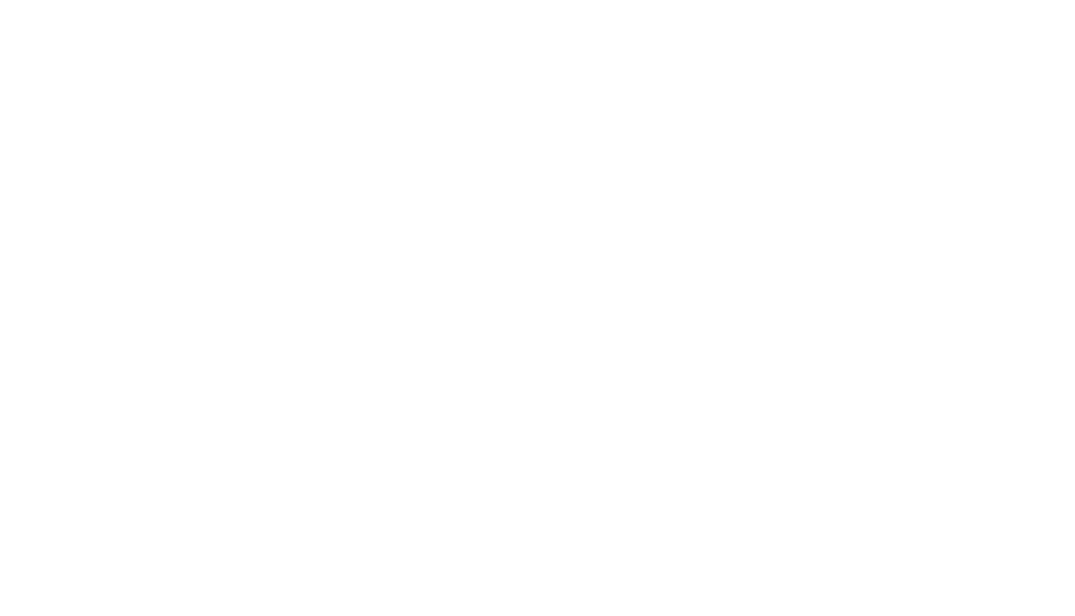
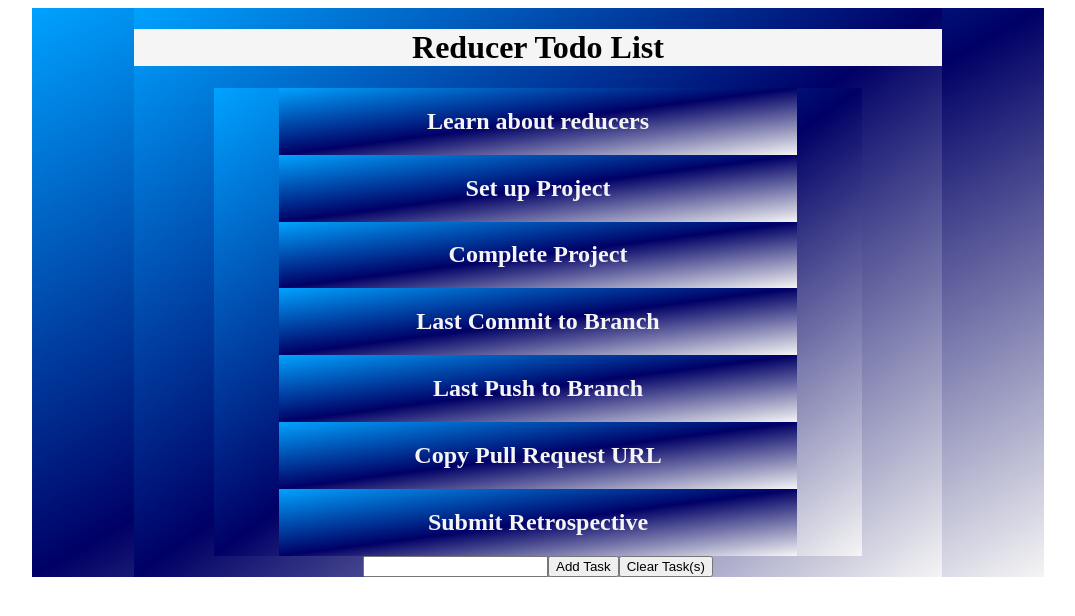
Before and after one commit to bloominstituteoftechnology/reducer-todo, a React (Create React App) app in the folder todo/: page / in a window 1280 px wide. Shown: the top 616 px of the page, without its empty margins (102-1177 px from the left). Built offline with nearby package versions, Linux system fonts and the light colour scheme.

Commit message:
component built/working on reducer learning

```diff
--- a/todo/src/App.css
+++ b/todo/src/App.css
@@ -1,38 +1,42 @@
-.App {
+.app div {
+  background-color: rgba(0, 162, 255, 1);
+  border: 3px ridge black;
+  width: 80%;
+  margin: 0 auto;
   text-align: center;
+  display: flex;
+  flex-direction: column;
+  justify-content: space-around;
+
 }
 
-.App-logo {
-  height: 40vmin;
-  pointer-events: none;
+div {
+  background-image:linear-gradient(to bottom right, #00a2ff,#000066, whitesmoke);
+  width: 80%;
+  margin: 0 auto;
+  text-align: center;
+  display: flex;
+  flex-direction: column;
+  justify-content: space-around;
 }
 
-@media (prefers-reduced-motion: no-preference) {
-  .App-logo {
-    animation: App-logo-spin infinite 20s linear;
-  }
+div p {
+  color: whitesmoke;
+  font-weight: bold;
+}
+.parent div {
+  border: none;
+
 }
 
-.App-header {
-  background-color: #282c34;
-  min-height: 100vh;
-  display: flex;
-  flex-direction: column;
-  align-items: center;
-  justify-content: center;
-  font-size: calc(10px + 2vmin);
-  color: white;
+.completed {
+  background-color: rgba(0, 162, 255, 0.561);
+  color:darkgray;
+  text-decoration: line-through;
 }
-
-.App-link {
-  color: #61dafb;
+h1 {
+  background-color: whitesmoke;
 }
-
-@keyframes App-logo-spin {
-  from {
-    transform: rotate(0deg);
-  }
-  to {
-    transform: rotate(360deg);
-  }
+h2 {
+  color: whitesmoke;
 }
--- a/todo/src/App.js
+++ b/todo/src/App.js
@@ -1,9 +1,16 @@
 import React from 'react';
 import './App.css';
+import TodoList from './components/TodoList';
+import TodoForm from './components/TodoForm';
+import { tasks } from './components/taskdata';
 
 function App() {
   return (
     <div className="App">
+      <h1>Reducer Todo List</h1>
+      <TodoList />
+      <TodoForm
+        tasks={tasks} />
 
     </div>
   );
--- /dev/null
+++ b/todo/src/components/Todo.js
@@ -0,0 +1,12 @@
+import React from 'react';
+
+const Todo = props => {
+
+    return (
+        <div>
+            <h2>{props.task}</h2>
+        </div>
+    )
+};
+
+export default Todo;
--- /dev/null
+++ b/todo/src/components/TodoForm.js
@@ -0,0 +1,35 @@
+import React from 'react';
+
+const TodoForm = () => {
+
+    // addTask = taskName => {
+    //     setState({
+    //         tasks: [
+    //             ...tasks,
+    //             {
+    //                 item: taskName,
+    //                 id: Date.now(),
+    //                 completed: false
+    //             }
+    //         ]
+    //     });
+    // };
+
+    return (
+        <form>
+            <input
+                type='text'
+                name='task'
+                value=''>
+            </input>
+            <button>
+                Add Task
+            </button>
+            <button>
+                Clear Task(s)
+            </button>
+        </form>
+    )
+};
+
+export default TodoForm;
--- /dev/null
+++ b/todo/src/components/TodoList.js
@@ -0,0 +1,24 @@
+import React, { useReducer } from 'react';
+import { TodoReducer, initialState } from '../reducers/TodoReducer';
+import Todo from './Todo';
+import { tasks } from './taskdata';
+
+
+
+const TodoList = () => {
+    const [state, dispatch] = useReducer(TodoReducer, initialState);
+
+    return (
+        <div>
+            {tasks.map(taskName => {
+                return (
+                    <Todo
+                        task={taskName.item}
+                        id={taskName.id}
+                        completed={taskName.completed} />)
+            })}
+        </div>
+    )
+};
+
+export default TodoList;
--- /dev/null
+++ b/todo/src/components/taskdata.js
@@ -0,0 +1,39 @@
+import React from 'react';
+
+export const tasks = [
+    {
+        item: 'Learn about reducers',
+        completed: false,
+        id: 3892987589
+    },
+    {
+        item: 'Set up Project',
+        completed: false,
+        id: 3892987590
+    },
+    {
+        item: 'Complete Project',
+        completed: false,
+        id: 3892987591
+    },
+    {
+        item: 'Last Commit to Branch',
+        completed: false,
+        id: 3892987592
+    },
+    {
+        item: 'Last Push to Branch',
+        completed: false,
+        id: 3892987593
+    },
+    {
+        item: 'Copy Pull Request URL',
+        completed: false,
+        id: 3892987594
+    },
+    {
+        item: 'Submit Retrospective',
+        completed: false,
+        id: 3892987595
+    }
+];
```
